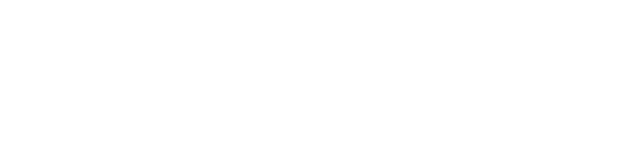
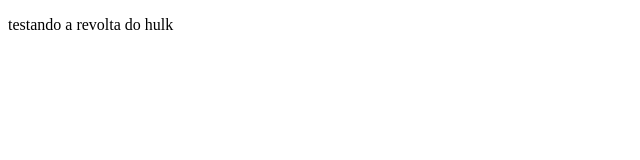
Before and after one commit to ivanknd07/cursoGit, a plain HTML site: page index.html in a window 1280 px wide. Shown: the whole page, without its empty margins (0-640 px from the left). Drawn offline with Linux system fonts and the light colour scheme.

Commit message:
adicionando modificações no abaut.html e index.html

```diff
--- a/index.html
+++ b/index.html
@@ -7,6 +7,10 @@
     <title>segundo commit</title>
 </head>
 <body>
-
+    <div>
+        <p>
+            testando a revolta do hulk
+        </p>
+    </div>
 </body>
 </html>
```
Also changed, not shown: abaut.html (+5 -0 lines).
